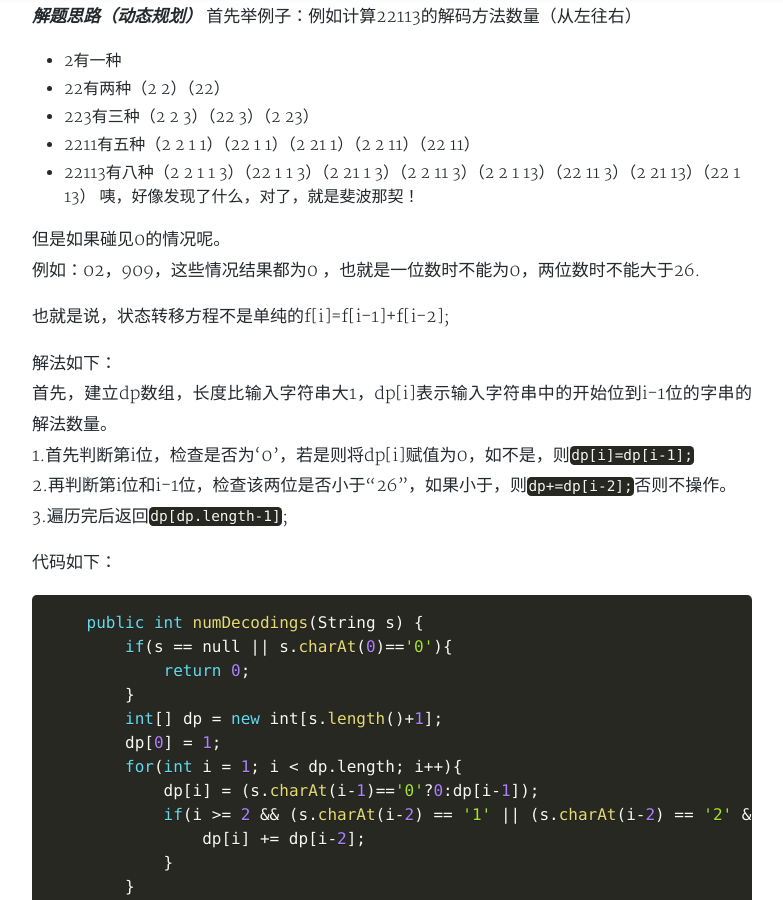
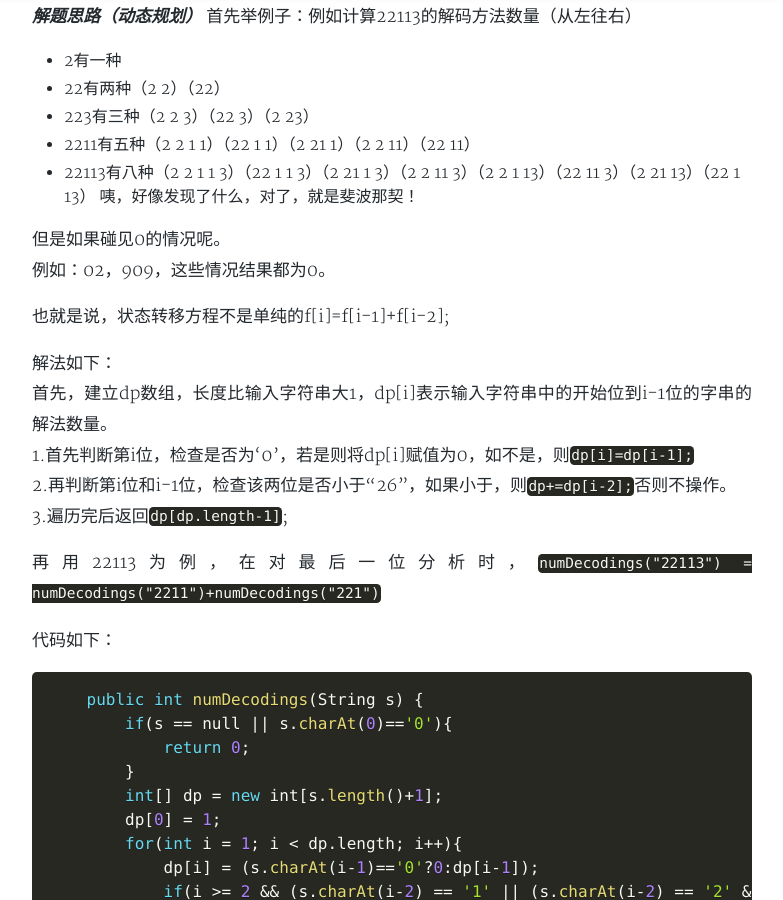
Before and after one commit to xiepl1997/xiepl1997.github.io, a Jekyll site: the page built from _posts/2020-2-10-decode-ways.md, in a window 1280 px wide and 900 px high, scrolled down 1000 px. Shown: the whole window, without its empty margins (248-1031 px from the left). Built offline with Jekyll 4.4.1, drawn with Linux system fonts in a browser that asks for light colours; nearby versions of some CDN libraries; a style sheet for code colours, icons or effects is not loaded.

Commit message:
Update 2020-2-10-decode-ways.md

````diff
--- a/_posts/2020-2-10-decode-ways.md
+++ b/_posts/2020-2-10-decode-ways.md
@@ -37,7 +37,7 @@ tags: 刷题
 咦，好像发现了什么，对了，就是斐波那契！
 
 但是如果碰见0的情况呢。
-例如：02，909，这些情况结果都为0  ，也就是一位数时不能为0，两位数时不能大于26.
+例如：02，909，这些情况结果都为0。
 
 也就是说，状态转移方程不是单纯的f[i]=f[i-1]+f[i-2];
 
@@ -46,6 +46,8 @@ tags: 刷题
 1.首先判断第i位，检查是否为‘0’，若是则将dp[i]赋值为0，如不是，则`dp[i]=dp[i-1];`
 2.再判断第i位和i-1位，检查该两位是否小于“26”，如果小于，则`dp+=dp[i-2];`否则不操作。
 3.遍历完后返回`dp[dp.length-1]`;
+
+再用22113为例，在对最后一位分析时，`numDecodings("22113") = numDecodings("2211")+numDecodings("221")`
 
 代码如下：
 ```java
````
